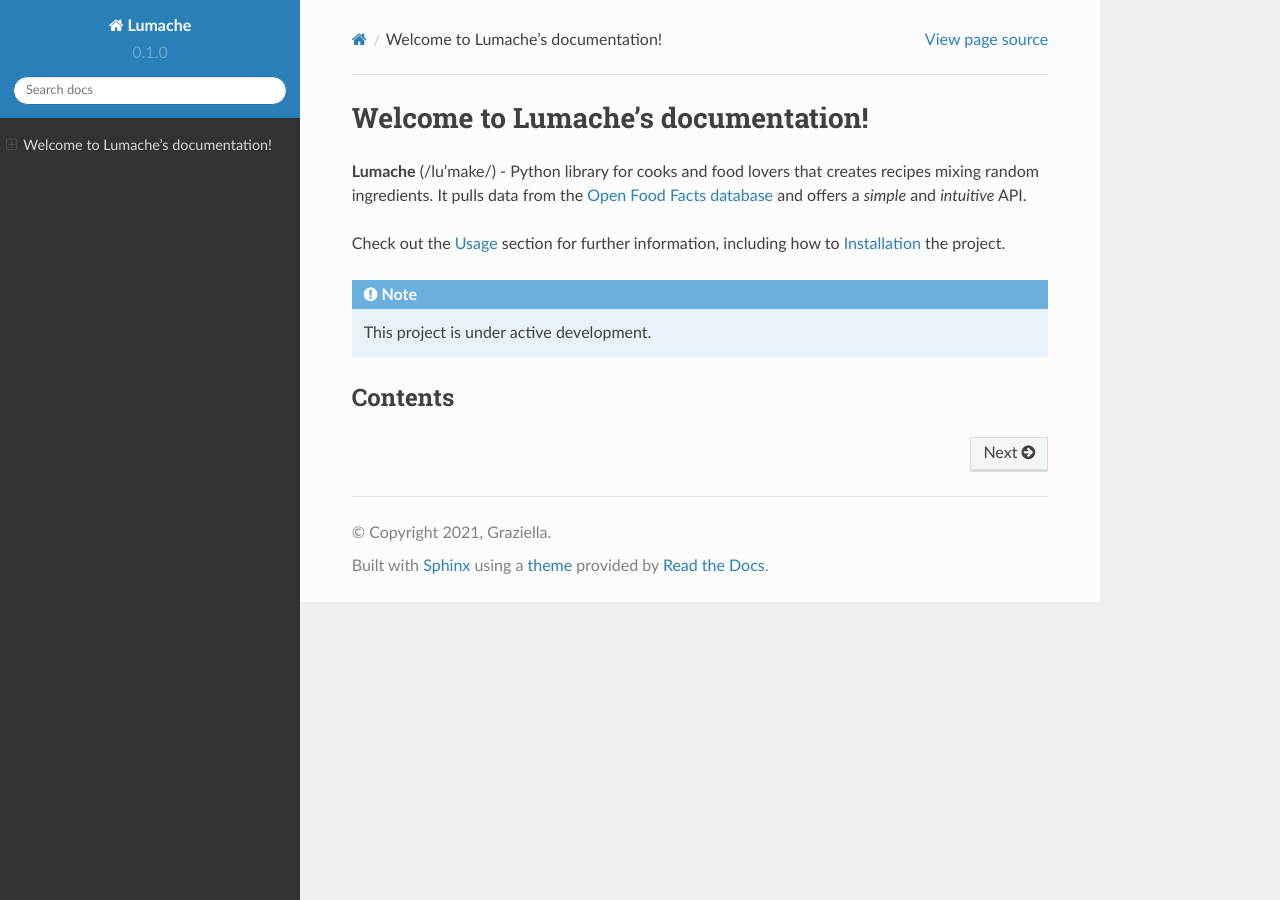
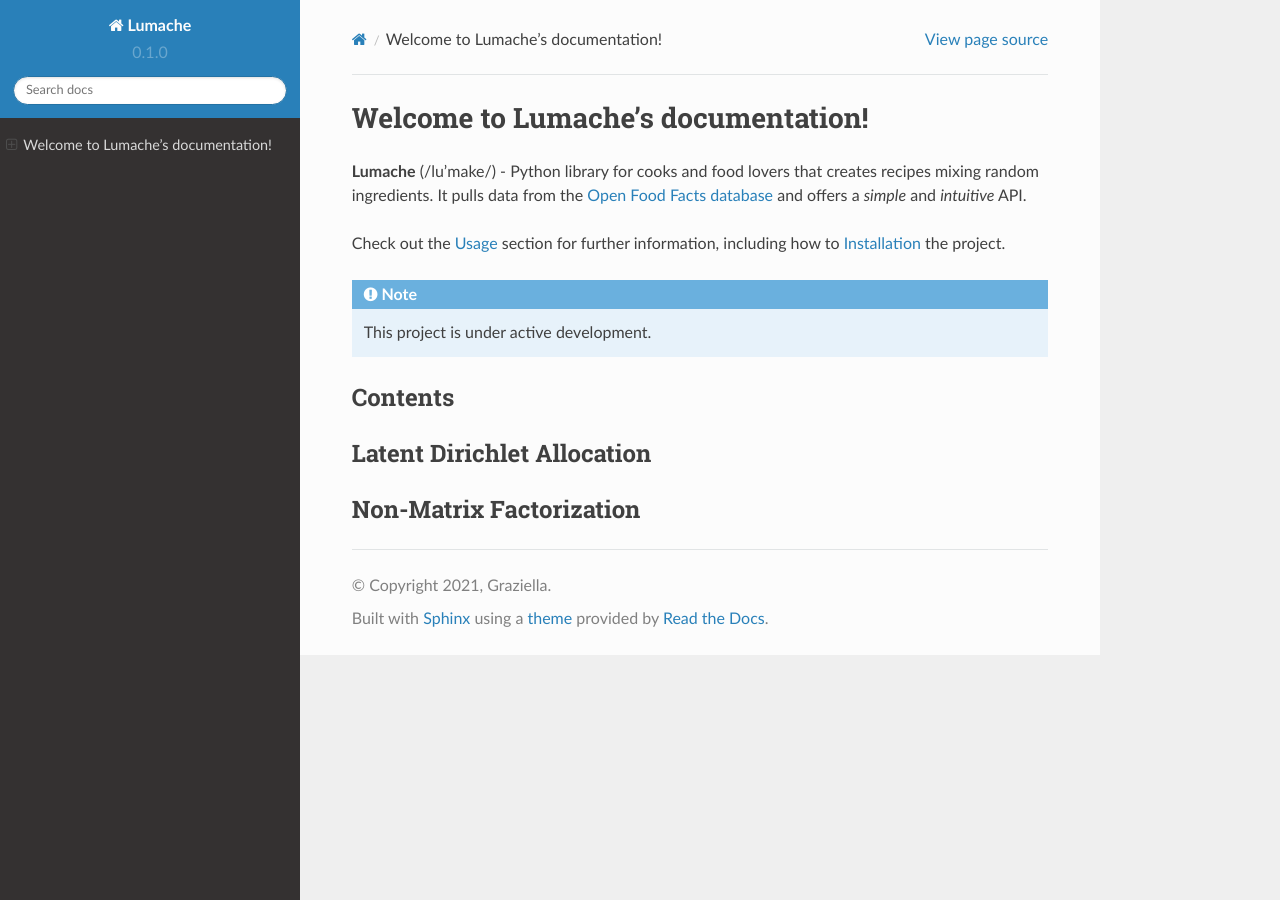
Before and after one commit to Aish2334/NLP-Technical-Documentation, a Sphinx documentation site: the page built from docs/source/index.rst, in a window 1280 px wide. Built offline with Sphinx 7.4.7 and the Read the Docs theme 2.0.0, drawn with Linux system fonts in a browser that asks for light colours; pages that are not in the unit, such as notebooks, are missing from menus.

Commit message:
Added multiple sections in index.rst

```diff
--- a/docs/source/index.rst
+++ b/docs/source/index.rst
@@ -16,10 +16,15 @@
 Contents
 --------
 
+Latent Dirichlet Allocation
+--------
+
+Non-Matrix Factorization
+--------
+
 .. toctree::
    :caption: Table of Contents
-   :maxdepth: 8
+   :maxdepth: 2
 
-   toc_tree_topic_modelling.rst
-   LatentDirichletAllocation.rst
-   NonMatrixFactorization.rst
+   LatentDirichletAllocation
+   NonMatrixFactorization
```
Also changed, not shown: docs/source/toc_tree_topic_modelling.rst (deleted), docs/source/toc_tree_topic_modelling.rst.rst (added).
